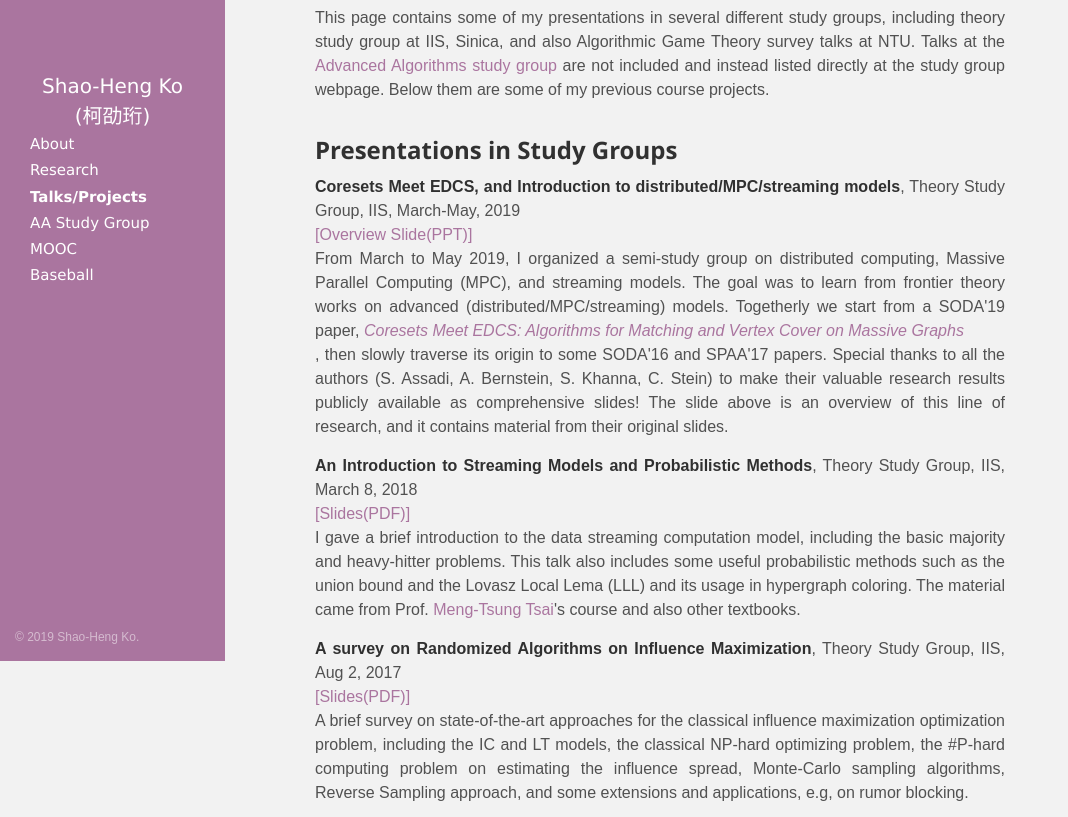
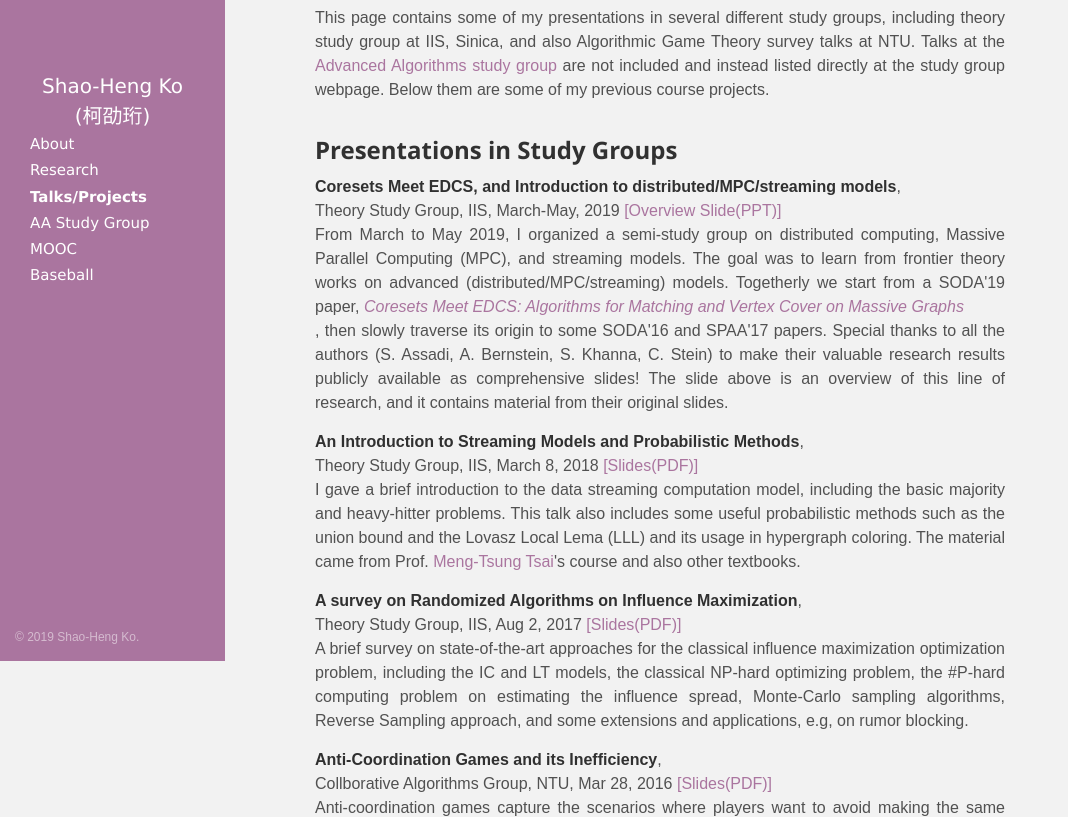
Before and after one commit to shaohengko/old-website-backup, a plain HTML site: page notes/index.html in a window 1280 px wide. Shown: the part 139-956 px from the top of the page, without its empty margins (0-1068 px from the left). Drawn offline with nearby package versions, Linux system fonts and the light colour scheme; some packages are replaced by stand-ins of ours; a script that the page names is missing.

Commit message:
Add a lot

```diff
--- a/notes/index.html
+++ b/notes/index.html
@@ -705,27 +705,27 @@ $
 
 <h2 id="presentations">Presentations in Study Groups</h2>
 
-<p><strong>Coresets Meet EDCS, and Introduction to distributed/MPC/streaming models</strong>, Theory Study Group, IIS, March-May, 2019<br /> <a href="/documents/projects/EDCS.pptx" target="_blank">[Overview Slide(PPT)]</a><br />
+<p><strong>Coresets Meet EDCS, and Introduction to distributed/MPC/streaming models</strong>, <br /> Theory Study Group, IIS, March-May, 2019 <a href="/documents/projects/EDCS.pptx" target="_blank">[Overview Slide(PPT)]</a><br />
 From March to May 2019, I organized a semi-study group on distributed computing, Massive Parallel Computing (MPC), and streaming models. The goal was to learn from frontier theory works on advanced (distributed/MPC/streaming) models. Togetherly we start from a SODA'19 paper, <a href="https://arxiv.org/abs/1711.03076" target="_blank"><em>Coresets Meet EDCS: Algorithms for Matching and Vertex Cover on Massive Graphs</em> </a><br />, then slowly traverse its origin to some SODA'16 and SPAA'17 papers. Special thanks to all the authors (S. Assadi, A. Bernstein, S. Khanna, C. Stein) to make their valuable research results publicly available as comprehensive slides! The slide above is an overview of this line of research, and it contains material from their original slides.
 </p>
 
-<p><strong>An Introduction to Streaming Models and Probabilistic Methods</strong>, Theory Study Group, IIS, March 8, 2018<br /> <a href="/documents/projects/Streaming.pdf" target="_blank">[Slides(PDF)]</a><br />
+<p><strong>An Introduction to Streaming Models and Probabilistic Methods</strong>, <br /> Theory Study Group, IIS, March 8, 2018 <a href="/documents/projects/Streaming.pdf" target="_blank">[Slides(PDF)]</a><br />
 I gave a brief introduction to the data streaming computation model, including the basic majority and heavy-hitter problems. This talk also includes some useful probabilistic methods such as the union bound and the Lovasz Local Lema (LLL) and its usage in hypergraph coloring. The material came from Prof. <a href="https://people.cs.nctu.edu.tw/~mtsai/" target="_blank">Meng-Tsung Tsai</a>'s course and also other textbooks.
 </p>
 
-<p><strong>A survey on Randomized Algorithms on Influence Maximization</strong>, Theory Study Group, IIS, Aug 2, 2017<br /> <a href="/documents/projects/RIM.pdf" target="_blank">[Slides(PDF)]</a><br />
+<p><strong>A survey on Randomized Algorithms on Influence Maximization</strong>, <br /> Theory Study Group, IIS, Aug 2, 2017 <a href="/documents/projects/RIM.pdf" target="_blank">[Slides(PDF)]</a><br />
 A brief survey on state-of-the-art approaches for the classical influence maximization optimization problem, including the IC and LT models, the classical NP-hard optimizing problem, the #P-hard computing problem on estimating the influence spread, Monte-Carlo sampling algorithms, Reverse Sampling approach, and some extensions and applications, e.g, on rumor blocking.
 </p>
 
-<p><strong>Anti-Coordination Games and its Inefficiency</strong>, Collborative Algorithms Group, NTU, Mar 28, 2016<br /> <a href="/documents/projects/Clustering.pdf" target="_blank">[Slides(PDF)]</a><br />
+<p><strong>Anti-Coordination Games and its Inefficiency</strong>, <br /> Collborative Algorithms Group, NTU, Mar 28, 2016 <a href="/documents/projects/Clustering.pdf" target="_blank">[Slides(PDF)]</a><br />
 Anti-coordination games capture the scenarios where players want to avoid making the same decision with others. Consider graph coloring as a distributed game, or the scenario where multiple groups of graduate students scheduling the experiment devices. This survey includes the inefficiency (PoA's and Strong PoA's) in such games, where Strong PoA extends the idea of PoA to ruling out multiple player collaboratively deviate together (recall that Nash Equilibria rules out only single deviation).
 </p>
 
-<p><strong>Between Simultaneity and Sequentiality</strong>, Collborative Algorithms Group, NTU, Dec 18, 2015<br /> <a href="/documents/projects/Curse.pdf" target="_blank">[Slides(PDF)]</a><br />
+<p><strong>Between Simultaneity and Sequentiality</strong>, <br /> Collborative Algorithms Group, NTU, Dec 18, 2015 <a href="/documents/projects/Curse.pdf" target="_blank">[Slides(PDF)]</a><br />
 The Price-of-Anarchy (PoA) captures the cost of selfish behavior in (simultaneous) decentralized systems by comparing the socially optimal outcome with the Nash Equilibria. If the game is played <em>sequentially</em> instead of simultaneously, we can compare the socially optimal outcome to Subgame Perfect Nash Equilibria (SPNE) and get Sequential Price-of-Anarchy (SPoA). For sequential games, SPNE is a superset of NE. However, there exist games with SPoA > PoA and also games with SPoA < PoA. Why and how? This is a survey of several classes of games on this topic.
 </p>
 
-<p><strong>Braess's Paradox in Random Networks</strong>, Collborative Algorithms Group, NTU, Oct 23, 2015<br /> <a href="/documents/projects/Braess.pdf" target="_blank">[Slides(PDF)]</a><br />
+<p><strong>Braess's Paradox in Random Networks</strong>, <br /> Collborative Algorithms Group, NTU, Oct 23, 2015 <a href="/documents/projects/Braess.pdf" target="_blank">[Slides(PDF)]</a><br />
 Braess's paradox is a counterintuitive phenomenon in selfish routing games: the efficiency of the whole system (or, the total social welfare) decreases when a new resource is introduced and can be leveraged by all players. It has practical applications in transportation, electricity networks, mechanics, and also basketball(!). This survey focuses on how likely it happens in random wired networks, and how to detect it. I love this survey particularly since it connects algorithmic game theory with practical issues in transportation. I look forward to visiting those locations in Boston and Seoul (real-world examples of Braess's Paradox) oneday. After this survey, I did a <a href="https://ntucourseraid.wixsite.com/meworkshop/single-post/2016/07/31/Braess-Paradox?fbclid=IwAR281JO4Pwp_3loOj-dEyh45sCYcBuYLzSR_9ciIQiYTTgunOSmbt9wEVhI" target="_blank">Mini-MOOC</a> on exactly this topic including running a real simple physical experiment.
 </p>
 
```
